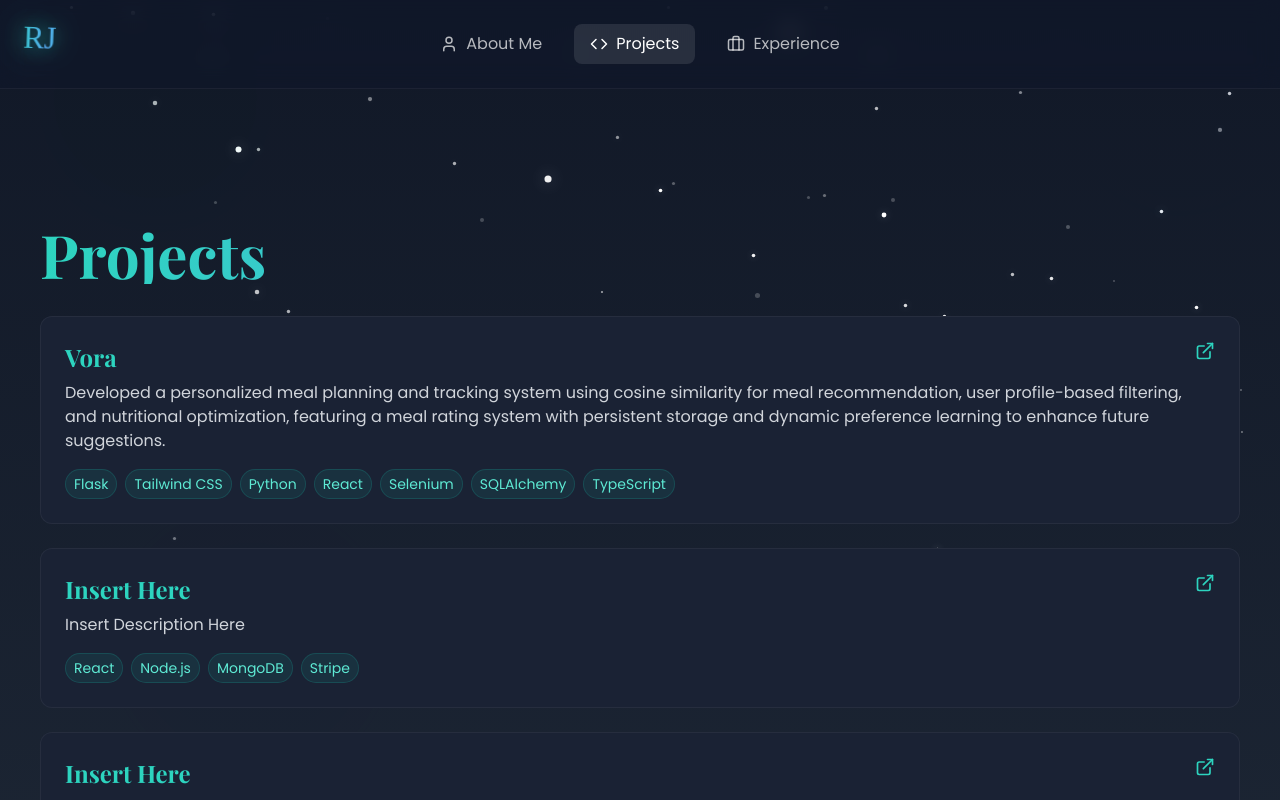
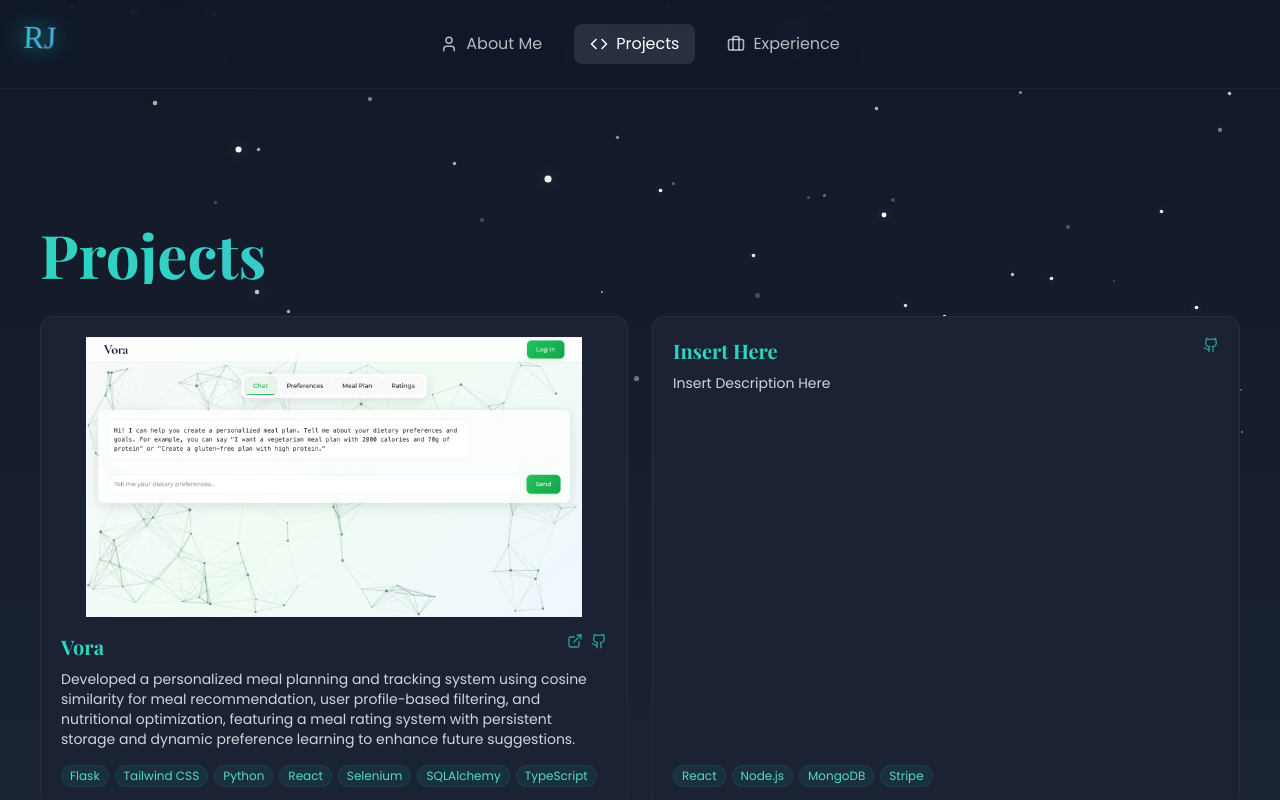
Before and after one commit to rohiljain2/rohil-website, a React (Vite) app in the folder rohil-website/: page / in a window 1280 px wide. Both pictures are taken after a click on the button "Projects". Shown: the top 800 px of the page. Built offline with nearby package versions, Linux system fonts and the light colour scheme.

Commit message:
enhanced animations

```diff
--- a/rohil-website/src/App.jsx
+++ b/rohil-website/src/App.jsx
@@ -42,7 +42,9 @@ const PROJECTS = [
     title: "Vora",
     description: "Developed a personalized meal planning and tracking system using cosine similarity for meal recommendation, user profile-based filtering, and nutritional optimization, featuring a meal rating system with persistent storage and dynamic preference learning to enhance future suggestions.",
     tech: ["Flask", "Tailwind CSS", "Python", "React", "Selenium", "SQLAlchemy", "TypeScript"],
-    link: "https://github.com/tbachu/Vora"
+    link: "https://github.com/tbachu/Vora",
+    liveLink: "https://vora-nutrition-git-main-tanish-bachus-projects.vercel.app/",
+    image: "/Screenshot 2025-05-13 at 10.30.58 AM.png"
   },
   {
     title: "Insert Here",
@@ -140,6 +142,28 @@ const cardVariants = {
   hover: {
     y: -5,
     scale: 1.02,
+    transition: {
+      type: "spring",
+      stiffness: 400,
+      damping: 10
+    }
+  }
+};
+
+const skillsCardVariants = {
+  hidden: { y: 20, opacity: 0 },
+  visible: {
+    y: 0,
+    opacity: 1,
+    transition: {
+      type: "spring",
+      stiffness: 100
+    }
+  },
+  hover: {
+    y: -5,
+    scale: 1.02,
+    boxShadow: "0 0 30px rgba(45,212,191,0.15)",
     transition: {
       type: "spring",
       stiffness: 400,
@@ -272,13 +296,11 @@ function TabContent({ tab }) {
             {SKILLS.map((skillGroup, index) => (
               <motion.div
                 key={skillGroup.category}
-                variants={item}
-                whileHover={{
-                  scale: 1.02,
-                  rotateZ: [0, -1, 1, 0],
-                  transition: { duration: 0.2 }
-                }}
-                className="bg-[#1a2234] backdrop-blur-sm rounded-xl p-6 border border-white/5 hover:border-teal-500/20 transition-all"
+                variants={skillsCardVariants}
+                initial="hidden"
+                animate="visible"
+                whileHover="hover"
+                className="bg-[#1a2234] backdrop-blur-sm rounded-xl p-6 border border-white/5 hover:border-teal-500/40 transition-all"
               >
                 <h3 className="text-xl font-semibold mb-4 text-teal-400">{skillGroup.category}</h3>
                 <div className="flex flex-wrap gap-3 justify-center">
@@ -340,7 +362,7 @@ function TabContent({ tab }) {
           >
             Projects
           </motion.h2>
-          <div className="grid grid-cols-1 gap-6">
+          <div className="grid grid-cols-1 md:grid-cols-2 gap-6">
             {PROJECTS.map((project, index) => (
               <motion.div
                 key={project.title}
@@ -348,18 +370,56 @@ function TabContent({ tab }) {
                 initial="hidden"
                 animate="visible"
                 whileHover="hover"
-                className="bg-[#1a2234] backdrop-blur-sm rounded-xl p-6 border border-white/5 hover:border-teal-500/20 transition-all"
+                className="bg-[#1a2234] backdrop-blur-sm rounded-xl p-5 border border-white/5 hover:border-teal-500/40 transition-all flex flex-col h-full hover:shadow-[0_0_30px_rgba(45,212,191,0.15)] hover:bg-[#1c2538]"
               >
-                <div className="flex justify-between items-start">
-                  <h3 className="text-2xl font-bold mb-2 text-teal-400">{project.title}</h3>
-                  <a href={project.link} target="_blank" rel="noopener noreferrer" className="text-teal-400 hover:text-teal-300">
-                    <ExternalLink size={20} />
-                  </a>
+                {project.image && (
+                  <div className="mb-4 rounded-lg overflow-hidden group relative">
+                    <img
+                      src={project.image}
+                      alt={project.title}
+                      className="w-full h-auto max-h-[280px] object-contain rounded-lg hover:scale-[1.02] transition-transform duration-300"
+                    />
+                    <div className="absolute inset-0 bg-black/60 opacity-0 group-hover:opacity-100 transition-opacity flex items-center justify-center">
+                      <div className="flex gap-4">
+                        {project.liveLink && (
+                          <a
+                            href={project.liveLink}
+                            target="_blank"
+                            rel="noopener noreferrer"
+                            className="bg-teal-500/20 p-2 rounded-full hover:bg-teal-500/30 transition-colors"
+                          >
+                            <ExternalLink size={24} className="text-white" />
+                          </a>
+                        )}
+                        <a
+                          href={project.link}
+                          target="_blank"
+                          rel="noopener noreferrer"
+                          className="bg-teal-500/20 p-2 rounded-full hover:bg-teal-500/30 transition-colors"
+                        >
+                          <Github size={24} className="text-white" />
+                        </a>
+                      </div>
+                    </div>
+                  </div>
+                )}
+                <div className="flex justify-between items-start mb-2">
+                  <h3 className="text-xl font-bold text-teal-400">{project.title}</h3>
+                  <div className="flex gap-2">
+                    {project.liveLink && (
+                      <a href={project.liveLink} target="_blank" rel="noopener noreferrer" className="text-teal-400/70 hover:text-teal-300">
+                        <ExternalLink size={16} />
+                      </a>
+                    )}
+                    <a href={project.link} target="_blank" rel="noopener noreferrer" className="text-teal-400/70 hover:text-teal-300">
+                      <Github size={16} />
+                    </a>
+                  </div>
                 </div>
-                <p className="text-gray-300 mb-4">{project.description}</p>
-                <div className="flex flex-wrap gap-2">
+                <p className="text-gray-300 text-sm mb-4 flex-grow">{project.description}</p>
+                <div className="flex flex-wrap gap-1.5">
                   {project.tech.map((tech) => (
-                    <span key={tech} className="px-2 py-1 rounded-full bg-teal-500/10 text-sm text-teal-300 border border-teal-500/20">
+                    <span key={tech} className="px-2 py-0.5 rounded-full bg-teal-500/10 text-xs text-teal-300/90 border border-teal-500/10">
                       {tech}
                     </span>
                   ))}
@@ -386,7 +446,7 @@ function TabContent({ tab }) {
                 initial="hidden"
                 animate="visible"
                 whileHover="hover"
-                className="bg-[#1a2234] backdrop-blur-sm rounded-xl p-6 border border-white/5 hover:border-teal-500/20 transition-all"
+                className="bg-[#1a2234] backdrop-blur-sm rounded-xl p-6 border border-white/5 hover:border-teal-500/40 transition-all hover:shadow-[0_0_30px_rgba(45,212,191,0.15)] hover:bg-[#1c2538]"
               >
                 <div className="flex items-center gap-2 mb-2">
                   <Calendar size={16} className="text-teal-400" />
@@ -397,7 +457,7 @@ function TabContent({ tab }) {
                 <p className="text-gray-300 mb-4">{exp.description}</p>
                 <div className="flex flex-wrap gap-2">
                   {exp.technologies.map((tech) => (
-                    <span key={tech} className="px-2 py-1 rounded-full bg-teal-500/10 text-sm text-teal-300 border border-teal-500/20">
+                    <span key={tech} className="px-2 py-1 rounded-full bg-teal-500/10 text-sm text-teal-300 border border-teal-500/10">
                       {tech}
                     </span>
                   ))}
```
Also changed, not shown: rohil-website/Screenshot 2025-05-13 at 10.30.58 AM.png (added).
